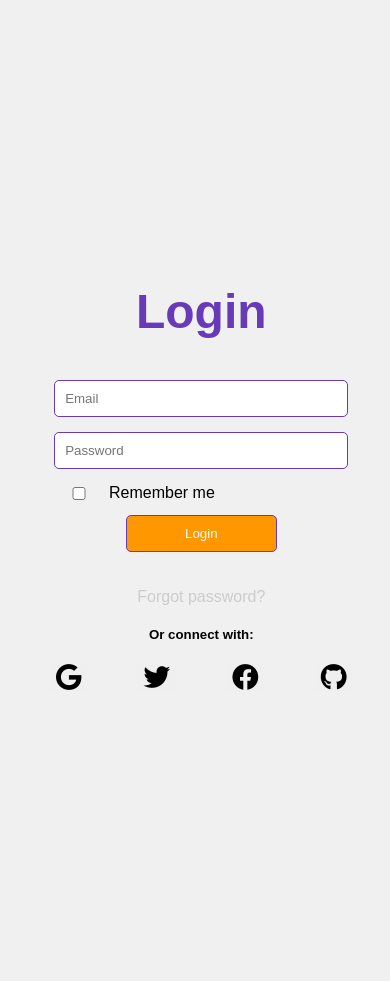
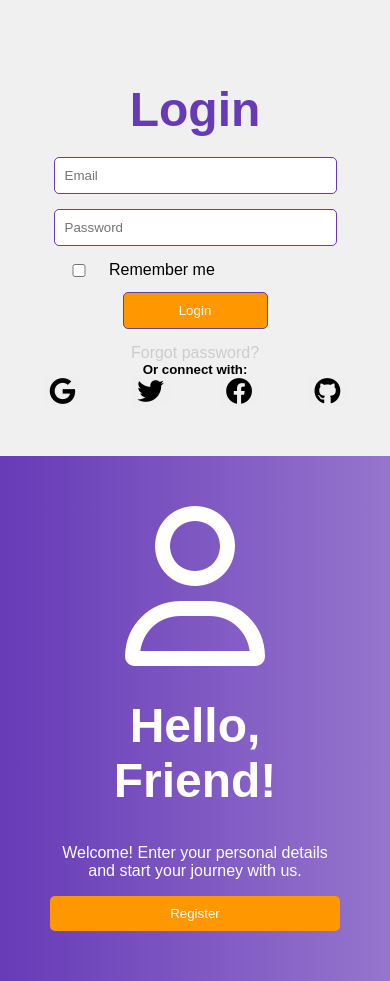
Before and after one commit to VikiMaiselman/Bootcamp, a plain HTML site: page week_1/day2/index.html in a window 390 px wide. Before the commit the page ends 844 px from the top, so only its background shows below. Drawn offline with Linux system fonts and the light colour scheme.

Commit message:
responsive login page

```diff
--- a/week_1/day2/styles/index.css
+++ b/week_1/day2/styles/index.css
@@ -11,6 +11,13 @@ body {
   width: 100%;
   display: flex;
   overflow: hidden;
+}
+
+@media (max-width: 650px) {
+  .login-container {
+    flex-direction: column;
+    height: auto;
+  }
 }
 
 .login-form,
```
